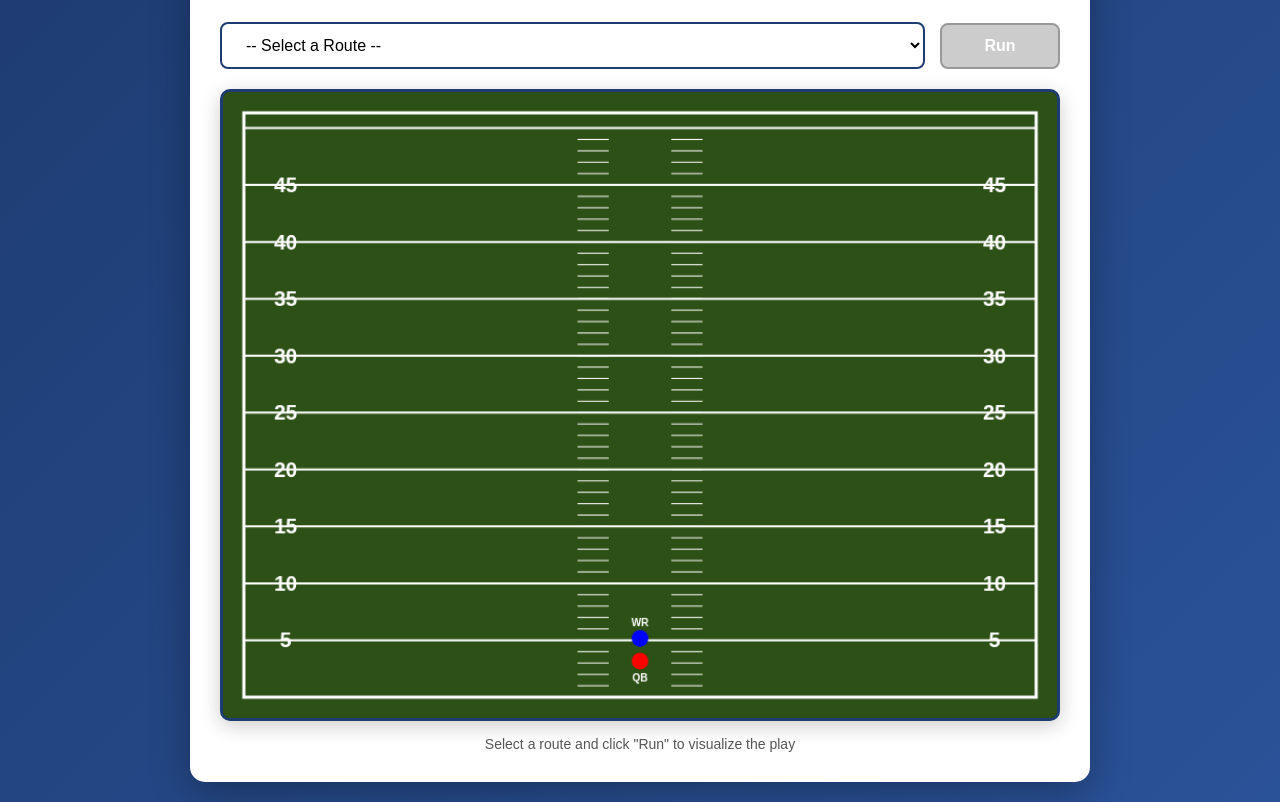
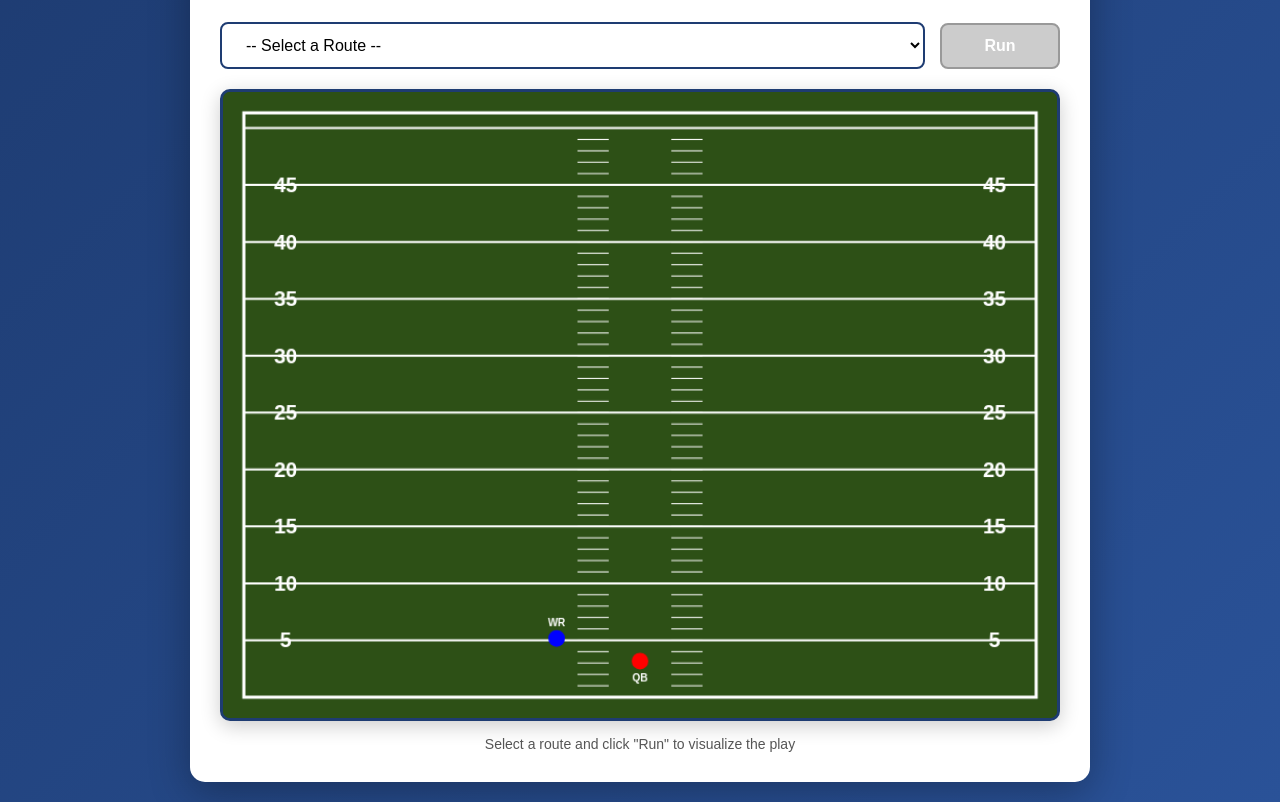
Before and after one commit to Nate-Cheney/CIS-105-PassPlayViz, a plain HTML site: page index.html in a window 1280 px wide. Shown: the part 91-893 px from the top of the page. Drawn offline with Linux system fonts and the light colour scheme.

Commit message:
Offset WR

```diff
--- a/index.html
+++ b/index.html
@@ -149,10 +149,10 @@
         const hashMarkWidth = 30;
 
         // Positions
-        const qbX = fieldWidth / 2;
-        const qbY = fieldHeight - (5 * yardPixels); // QB at 5 yards from bottom
-        const wrX = fieldWidth / 2;
-        const wrY = qbY - (2 * yardPixels); // WR starts 2 yards ahead of QB
+    const qbX = fieldWidth / 2;
+    const qbY = fieldHeight - (5 * yardPixels); // QB at 5 yards from bottom
+    const wrX = qbX - 80; // WR is 80px to the left of QB
+    const wrY = qbY - (2 * yardPixels); // WR starts 2 yards ahead of QB
 
         let isAnimating = false;
         let hasRun = false;
```
